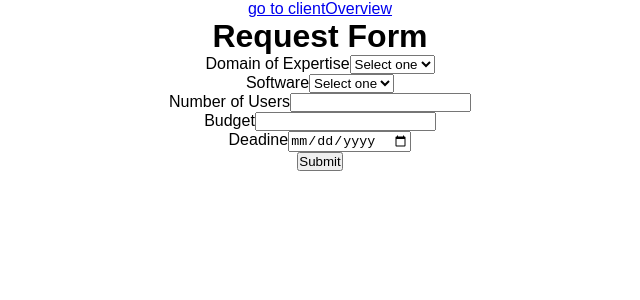
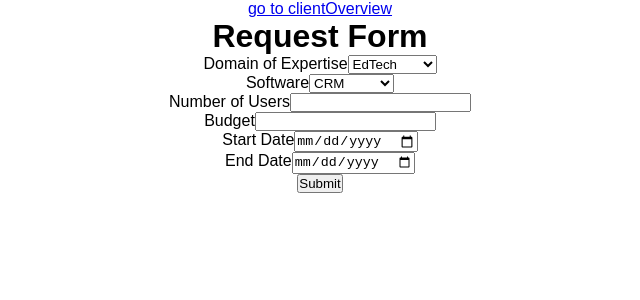
Before and after one commit to AmanHarsh02/hackathon-business-it-consultant-matching, a React (Create React App) app: page /client-request in a window 1280 px wide. Shown: the top 300 px of the page, without its empty margins (320-960 px from the left). Built offline with nearby package versions, Linux system fonts and the light colour scheme.

Commit message:
Feat:ConsultantOverview

```diff
--- a/src/ConsultantData.js
+++ b/src/ConsultantData.js
@@ -1,5 +1,3 @@
-
-
   export const consultantDB = [
     { id: "Emp1", empName: "John Doe", empDescription: "Experienced consultant", empDomain: [
       { domain: "HealthTech", projects: 3 },
--- a/src/contexts/MatchingDataContext.js
+++ b/src/contexts/MatchingDataContext.js
@@ -41,29 +41,36 @@ export function MatchingDataProvider({ children }) {
   const { matchedConsultants } = state;
 
 
-  const matchCategories = () => {
-    const {
-      formFields: { requiredDomain, requiredSoftware, budget, deadline },
-    } = state;
+  const matchCategories = (formData) => {
+    if (!formData) {
+      // Handle the case where formData is undefined
+      console.log("Form data is undefined");
+      return;
+    }
+
+    const { requiredDomain, requiredSoftware, budget, deadline } = formData;
+    console.log(formData);
+
     consultantDB?.map(({ id, empDomain, software, manDayCost }) => {
       let requirementMatch = 0;
       let requirementBudget = 0;
 
-      requirementMatch =
-      empDomain.reduce((acc,{domain,projects})=>(domain===requiredDomain ? acc*projects: acc),1) +
-        software.reduce(
-          (acc, curr) => (curr === requiredSoftware ? acc + 1 : acc),
-          0
-        );
-        console.log(requirementMatch);
+      requirementMatch = empDomain.reduce(
+        (acc, { domain, projects }) =>
+          domain === requiredDomain ? acc * projects : acc,
+        1
+      ) + software.reduce((acc, curr) => (curr === requiredSoftware ? acc + 1 : acc), 0);
+
       requirementBudget = Math.floor(
         (Number(budget) / (Number(deadline) * Number(manDayCost))) * 100
       );
       if (requirementBudget > 100) requirementBudget = 100;
+
       addToMatchedConsultants(id, requirementMatch, requirementBudget);
-
+      console.log(matchedConsultants)
     });
   };
+
   const addToMatchedConsultants = (
     consultantId,
     overallRating,
--- a/src/pages/ClientDashboard/ClientRequestForm/ClientRequestForm.js
+++ b/src/pages/ClientDashboard/ClientRequestForm/ClientRequestForm.js
@@ -1,29 +1,58 @@
+import React, { useRef, useState } from "react";
 import { useMatchingData } from "../../../contexts/MatchingDataContext";
 import { SelectOption, InputOption } from "./FormOptions";
 import { Link } from "react-router-dom";
 
 export function ClientRequestForm() {
-  const domainsOfExpertise = ["Ed Tech", "HR", "XYZ"];
-  const softwareOptions = ["Option 1", "Option 2", "Option 3"];
-const { state, dispatch, matchCategories,matchedConsultants } = useMatchingData()
+  const domainsOfExpertise = ["EdTech", "Fintech", "HealthTech", "AgTech", "SAAS"];
+  const softwareOptions = ["CRM", "ERP", "Order"];
+  const { state, dispatch, matchCategories, matchedConsultants } = useMatchingData();
 
-const refreshHandler = ()=>{dispatch({type:'CONSULTANTS_LIST_REFRESH'})}
-  const clickHandler = () =>{
-    refreshHandler()
-    matchCategories()
-  }
+  const refreshHandler = () => {
+    dispatch({ type: "CONSULTANTS_LIST_REFRESH" });
+  };
+
+  const expertiseRef = useRef("");
+  const softwareRef = useRef("");
+  const numOfUsersRef = useRef("");
+  const budgetRef = useRef("");
+  const startDateRef = useRef("");
+  const endDateRef = useRef("");
+
+  const sendRequirements = () => {
+    const startDate = new Date(startDateRef.current.value);
+    const endDate = new Date(endDateRef.current.value);
+    const daysBetween = Math.floor((endDate - startDate) / (1000 * 60 * 60 * 24));
+
+    const formData = {
+      requiredDomain: expertiseRef.current.value,
+      requiredSoftware: softwareRef.current.value,
+      userNumber: numOfUsersRef.current.value || 0,
+      budget: budgetRef.current.value || 0,
+      deadline: daysBetween,
+    };
+
+    matchCategories(formData);
+  };
+
+
+  const clickHandler = () => {
+    refreshHandler();
+    matchCategories();
+    sendRequirements();
+  };
 
   return (
-
     <div>
       <Link to="/client-overview">go to clientOverview</Link>
       <h1>Request Form</h1>
-      <SelectOption label="Domain of Expertise" options={domainsOfExpertise} />
-      <SelectOption label="Software" options={softwareOptions} />
-      <InputOption label="Number of Users" type="number" />
-      <InputOption label="Budget" type="text" />
-      <InputOption label="Deadine" type="date" />
-      <button onClick={()=>clickHandler()}>Submit</button>
+      <SelectOption label="Domain of Expertise" ref={expertiseRef} options={domainsOfExpertise} />
+      <SelectOption label="Software" ref={softwareRef} options={softwareOptions} />
+      <InputOption label="Number of Users" type="number" ref={numOfUsersRef} />
+      <InputOption label="Budget" type="text" ref={budgetRef} />
+      <InputOption label="Start Date" type="date" ref={startDateRef} />
+      <InputOption label="End Date" type="date" ref={endDateRef} />
+      <button onClick={clickHandler}>Submit</button>
     </div>
   );
 }
--- a/src/pages/ClientDashboard/ClientRequestForm/FormOptions.jsx
+++ b/src/pages/ClientDashboard/ClientRequestForm/FormOptions.jsx
@@ -1,35 +1,39 @@
 import React from "react";
+import { forwardRef } from "react";
 
-export const SelectOption = ({ label, options }) => {
+
+export const SelectOption = forwardRef(({ label, options }, ref) => {
+  const selectId = label.toLowerCase().replace(" ", "_");
+
   return (
     <div className="form-option">
-      <label htmlFor="">{label}</label>
-      <select
-        name={label.toLowerCase().replace(" ", "_")}
-        id={label.toLowerCase().replace(" ", "_")}
-      >
-        <option disabled selected value>
+      <label htmlFor={selectId}>{label}</label>
+      <select name={selectId} id={selectId} ref={ref}>
+        <option disabled defaultValue="">
           Select one
         </option>
         {options.map((option) => (
-          <option key={option} value={option.toLowerCase().replace(" ", "_")}>
+          <option key={option} value={option}>
             {option}
           </option>
         ))}
       </select>
     </div>
   );
-};
+});
 
-export const InputOption = ({ label, type }) => {
+export const InputOption = forwardRef(({ label, type }, ref) => {
+  const inputId = label.toLowerCase().replace(" ", "_");
+
   return (
     <div className="form-option">
-      <label htmlFor="">{label}</label>
+      <label htmlFor={inputId}>{label}</label>
       <input
         type={type}
-        name={label.toLowerCase().replace(" ", "_")}
-        id={label.toLowerCase().replace(" ", "_")}
+        name={inputId}
+        id={inputId}
+        ref={ref}
       />
     </div>
   );
-};
+});
```
